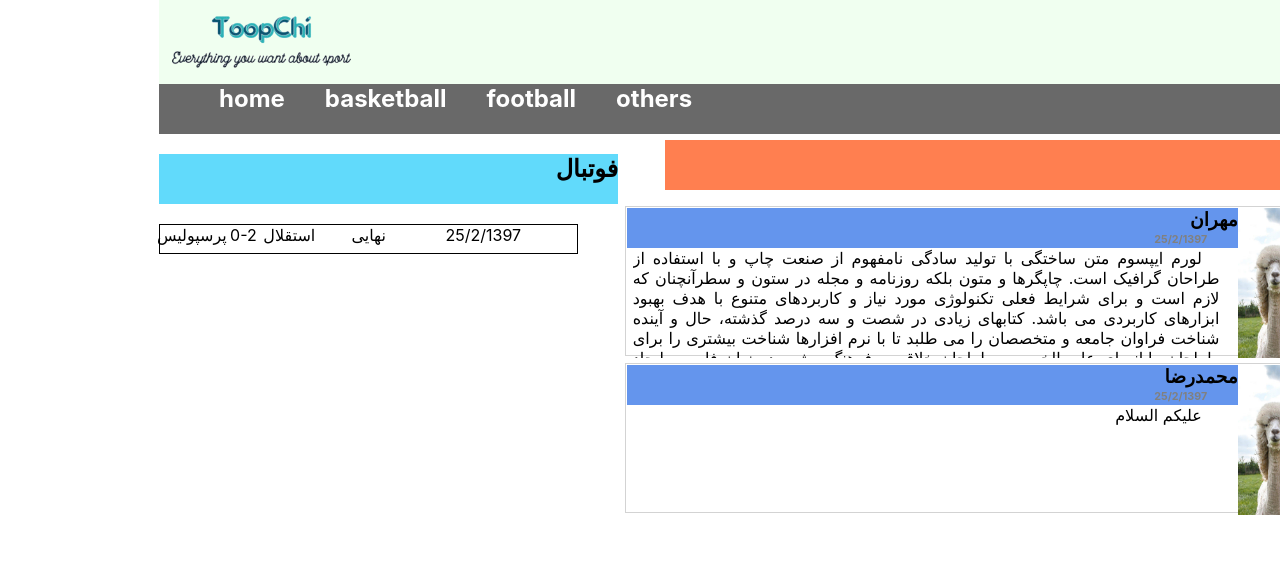
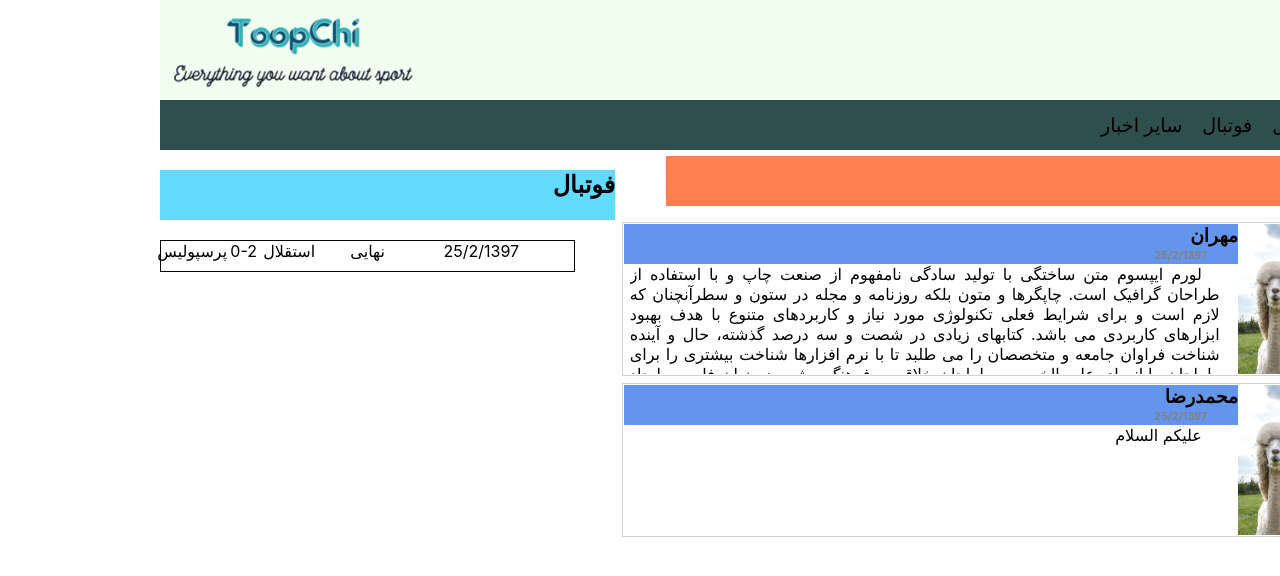
Before and after one commit to mehran-hosseinzadeh/Web-Project, a React (Create React App) app: page / in a window 1280 px wide. Shown: the top 576 px of the page. Built offline with nearby package versions, Linux system fonts and the light colour scheme.

Commit message:
end of my work with first page

```diff
--- a/src/components/PageHeader.css
+++ b/src/components/PageHeader.css
@@ -1,30 +1,26 @@
-*{
-    box-sizing: border-box;
-}
 
-.pageHeader{
+.pageHeader {
     direction: ltr;
     margin: 0;
     background-color: HoneyDew;
     max-height: 100px;
 }
 
-.pageLogo{
+.pageLogo {
     padding: 10px;
     max-height: 80px;
 }
-.pageHeaderOption li{
+
+.pageHeaderOption li {
     display: inline;
-    font-size: 1.5em;
-    color: white;
-    font-weight: bold;
-    margin: 20px;
+    font-size: 1.2em;
+    padding: 10px;
+    line-height: 50px;
 }
 
-.pageHeaderOption{
+.pageHeaderOption {
     box-sizing: border-box;
     margin: 0;
-    min-height: 50px;
-    direction: ltr;
-    background-color: dimgray;
+    overflow: hidden;
+    background-color: darkslategray;
 }
--- a/src/components/PageHeader.js
+++ b/src/components/PageHeader.js
@@ -4,10 +4,10 @@ import "./PageHeader.css"
 export default class PageHeader extends Component {
     static defaultProps = {
         optionsItem: [
-            "home",
-            "basketball",
-            "football",
-            "others",],
+            "خانه",
+            "بسکتبال",
+            "فوتبال",
+            "سایر اخبار",],
     };
 
     render() {
```
